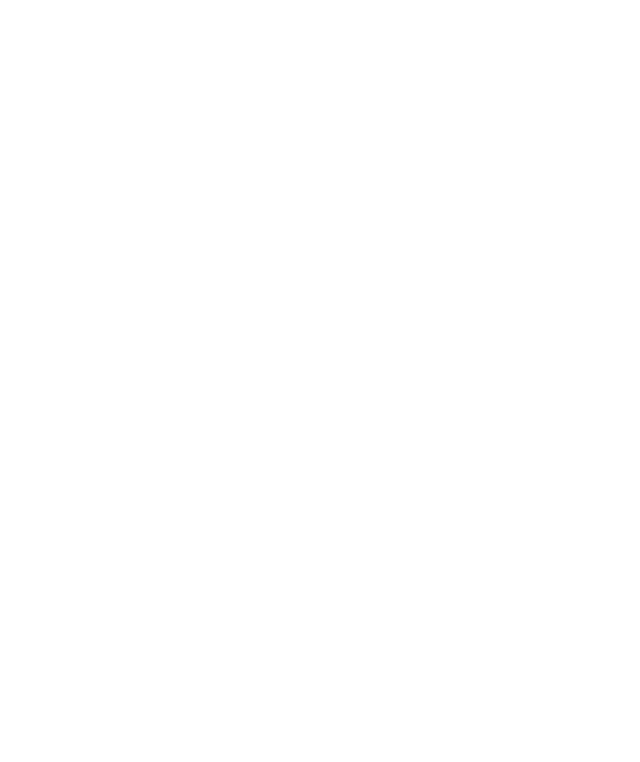
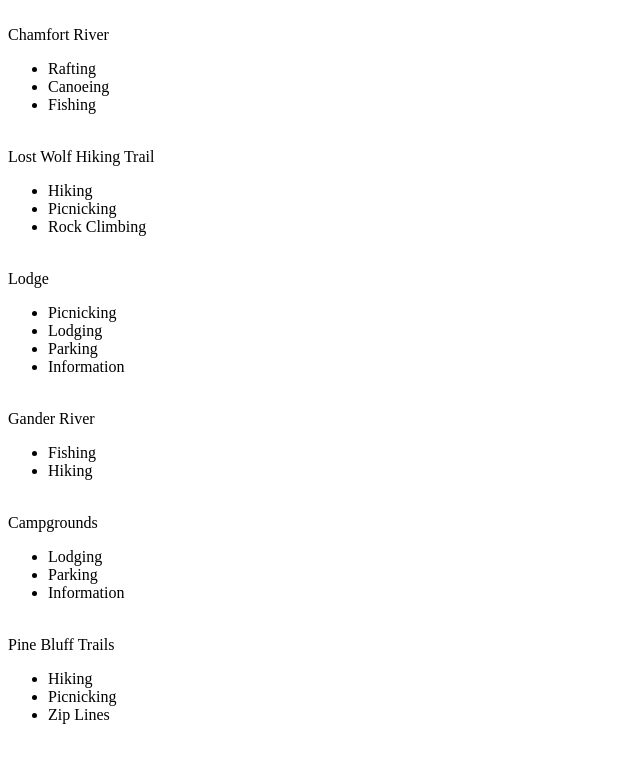
Before and after one commit to NSS-Day-Cohort-69/cider-falls-bucky, a plain HTML site: page index.html in a window 1280 px wide. Shown: the whole page, without its empty margins (0-640 px from the left). Drawn offline with Linux system fonts and the light colour scheme.

Commit message:
Injected HTML from areas.js into DOM

```diff
--- a/index.html
+++ b/index.html
@@ -5,7 +5,7 @@
     <meta name="viewport" content="width=device-width, initial-scale=1.0">
     <title>Document</title>
 </head>
-<body>
-
+<body id="container">
+    <script type="module" src="./scripts/main.js"></script>
 </body>
 </html>
--- a/scripts/areas.js
+++ b/scripts/areas.js
@@ -1,4 +1,4 @@
-import { getAreas, getAreaServices, getServices } from ("./database.js")
+import { getAreas, getAreaServices, getServices } from "./database.js"
 
 // Generates HTML for the Areas section of the page
 export const areasList = () => {
@@ -11,7 +11,7 @@ export const areasList = () => {
     for (const area of areas) {
         html += `<div class="area-card">
         <div class="area-img"><img src="${area.imageURL}"></div>
-        <div class="area-title"></div>
+        <div class="area-title">${area.name}</div>
         <div class="area-services">
             <ul>`
 
--- a/scripts/main.js
+++ b/scripts/main.js
@@ -17,3 +17,8 @@
 
     Inject HTML into HTML Object variable
 */
+
+import { areasList } from "./areas.js";
+
+const mainHTML = document.querySelector("#container")
+mainHTML.innerHTML += areasList()
```
